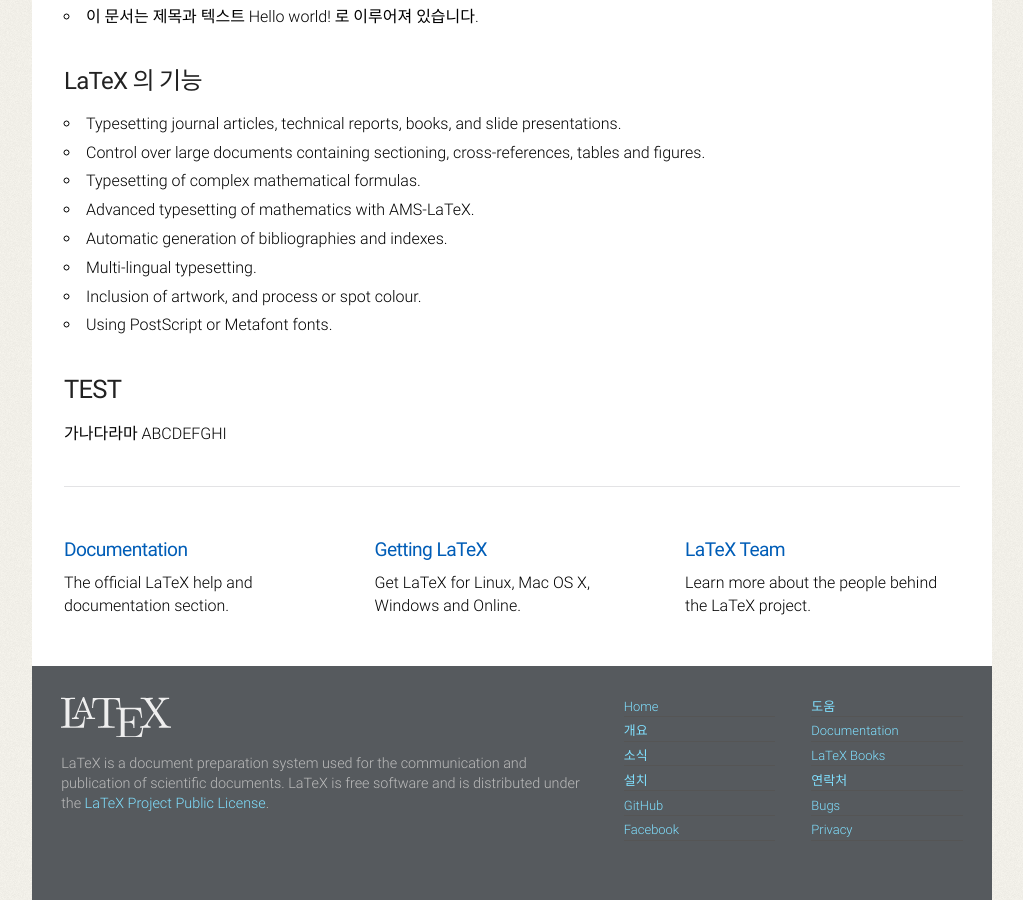
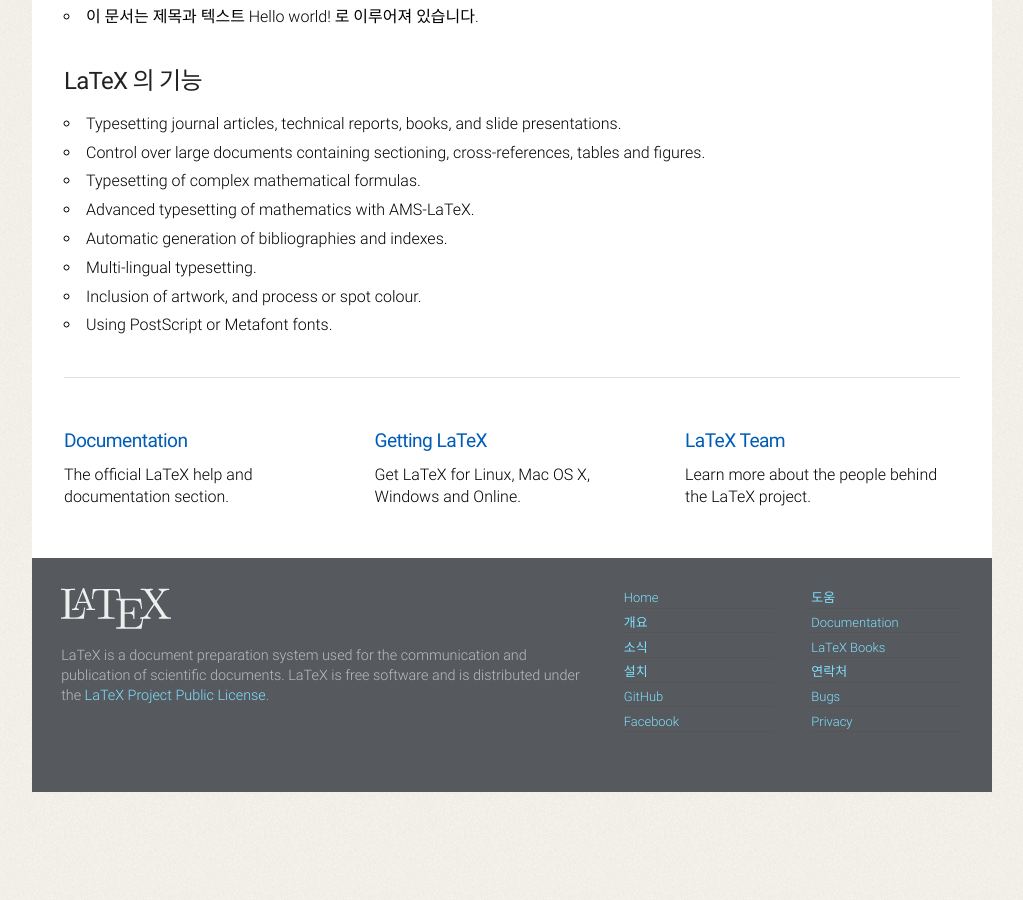
Before and after one commit to gshstexsociety/gshstexsociety.github.io, a Jekyll site: the page built from 개요/index.md, in a window 1280 px wide and 900 px high, scrolled down 1228 px. Shown: the whole window, without its empty margins (128-1151 px from the left). Built offline with Jekyll 4.4.1, drawn with Linux system fonts in a browser that asks for light colours; after the commit the page ends 2020 px from its top, so only the background shows below that.

Commit message:
Update index.md

```diff
--- a/개요/index.md
+++ b/개요/index.md
@@ -61,9 +61,6 @@ LaTeX에서는 아래와 같이 입력하기만 하면, 조판될 준비가 완
 + Inclusion of artwork, and process or spot colour.
 + Using PostScript or Metafont fonts.
 
-# TEST
-가나다라마
-ABCDEFGHI
 <hr>
 <div class="row teaser">
   <section class="col cell1of3">{% include teaser.documentation.html %}</section>
```
